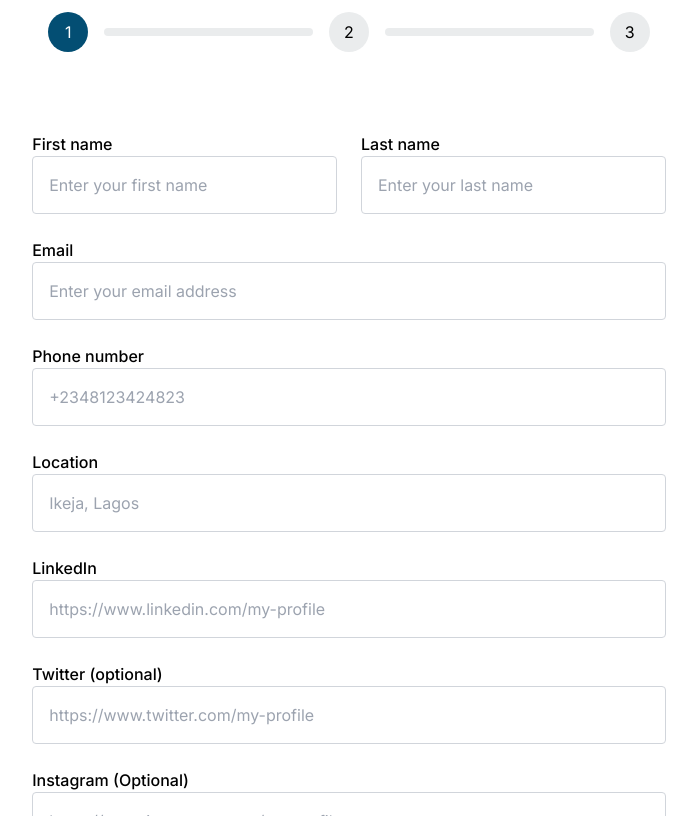
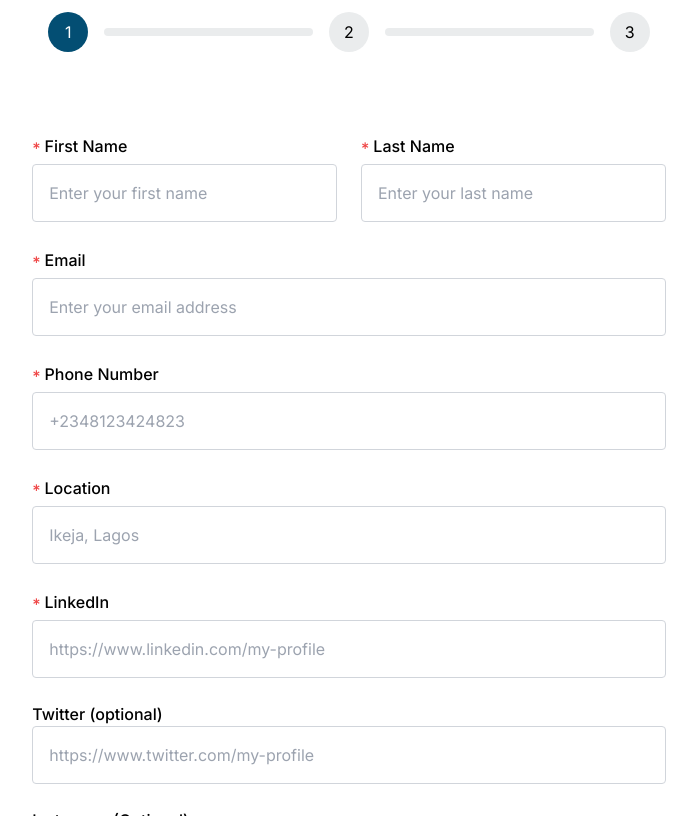
Before and after one commit to GoViral01/phoenix-vc, a Next.js app: page /founders/register in a window 1280 px wide. Shown: the part 420-1236 px from the top of the page, without its empty margins (291-988 px from the left). Built offline with nearby package versions, Linux system fonts and the light colour scheme.

Commit message:
refactor: form label

```diff
--- a/src/components/founders/BusinessInfoForm.tsx
+++ b/src/components/founders/BusinessInfoForm.tsx
@@ -6,6 +6,7 @@ import { useForm, useFormContext } from "react-hook-form";
 import { z } from "zod";
 import { zodResolver } from "@hookform/resolvers/zod";
 import FormNavigation from "@/app/founders/register/FormNavigation";
+import FormLabel from "../shared/FormLabel";
 
 interface Props {
   onFinish: (data: BusinessInfoFormSchema) => void;
@@ -47,9 +48,11 @@ const BusinessInfoForm = ({ onFinish, onBack }: Props) => {
     <form onSubmit={onSubmit}>
       <div aria-label="investor registration form">
         <div className="mb-6">
-          <label className="font-medium mb-1" htmlFor="startupName">
-            Startup Name
-          </label>
+          <FormLabel
+            inputId="startupName"
+            labelText="Startup Name"
+            required={true}
+          />
           <input
             type="text"
             id="startupName"
@@ -65,9 +68,7 @@ const BusinessInfoForm = ({ onFinish, onBack }: Props) => {
         </div>
 
         <div className="mb-6">
-          <label className="font-medium mb-1" htmlFor="website">
-            Website
-          </label>
+          <FormLabel inputId="website" labelText="Website" required={true} />
           <input
             type="text"
             id="website"
@@ -83,9 +84,11 @@ const BusinessInfoForm = ({ onFinish, onBack }: Props) => {
         </div>
 
         <div className="mb-6">
-          <label className="font-medium mb-1" htmlFor="businessOverview">
-            Business Overview
-          </label>
+          <FormLabel
+            inputId="businessOverview"
+            labelText="Business Overview"
+            required={true}
+          />
           <textarea
             id="businessOverview"
             placeholder="Describe what your business does in two paragraphs"
@@ -100,9 +103,11 @@ const BusinessInfoForm = ({ onFinish, onBack }: Props) => {
         </div>
 
         <div className="mb-6">
-          <label className="font-medium mb-1" htmlFor="elevatorPitch">
-            Elevator Pitch
-          </label>
+          <FormLabel
+            inputId="elevatorPitch"
+            labelText="Elevator Pitch"
+            required={true}
+          />
           <textarea
             id="elevatorPitch"
             placeholder="provide your elevator pitch between 50 to 80 characters long"
@@ -117,12 +122,10 @@ const BusinessInfoForm = ({ onFinish, onBack }: Props) => {
         </div>
 
         <div className="mb-6">
-          <label className="font-medium mb-1" htmlFor="BlinkedIn">
-            LinkedIn
-          </label>
+          <FormLabel inputId="linkedIn" labelText="LinkedIn" required={true} />
           <input
             type="text"
-            id="BlinkedIn"
+            id="linkedIn"
             placeholder="https://www.linkedin.com/my-profile"
             {...register("business_linkedIn")}
             className="w-full rounded border border-[#D1D5DB] p-4"
--- a/src/components/founders/ContactForm.tsx
+++ b/src/components/founders/ContactForm.tsx
@@ -9,6 +9,8 @@ import { getRecordByEmail } from "@/app/action";
 import FormNavigation from "@/app/founders/register/FormNavigation";
 import { ZodSchema, z } from "zod";
 import { zodResolver } from "@hookform/resolvers/zod";
+import FormRequiredIndicator from "../shared/FormLabel";
+import FormLabel from "../shared/FormLabel";
 
 interface Props {
   onFinish: (data: ContactFormSchema) => void;
@@ -70,9 +72,11 @@ const ContactForm = ({ onFinish }: Props) => {
       <div>
         <div className="grid md:grid-cols-2 gap-6 mb-6">
           <div>
-            <label className="font-medium mb-1" htmlFor="firstName">
-              First name
-            </label>
+            <FormLabel
+              inputId="firstName"
+              labelText="First name"
+              required={true}
+            />
             <input
               type="text"
               id="firstName"
@@ -88,9 +92,11 @@ const ContactForm = ({ onFinish }: Props) => {
           </div>
 
           <div>
-            <label className="font-medium mb-1" htmlFor="lastName">
-              Last name
-            </label>
+            <FormLabel
+              inputId="lastName"
+              labelText="Last name"
+              required={true}
+            />
             <input
               type="text"
               id="lastName"
@@ -107,9 +113,7 @@ const ContactForm = ({ onFinish }: Props) => {
         </div>
 
         <div className="mb-6">
-          <label className="font-medium mb-1" htmlFor="email">
-            Email
-          </label>
+          <FormLabel inputId="email" labelText="Email" required={true} />
           <input
             type="email"
             id="email"
@@ -137,9 +141,11 @@ const ContactForm = ({ onFinish }: Props) => {
         </div>
 
         <div className="mb-6">
-          <label className="font-medium mb-1" htmlFor="phoneNumber">
-            Phone number
-          </label>
+          <FormLabel
+            inputId="phoneNumber"
+            labelText="Phone number"
+            required={true}
+          />
           <input
             type="text"
             id="phoneNumber"
@@ -155,9 +161,7 @@ const ContactForm = ({ onFinish }: Props) => {
         </div>
 
         <div className="mb-6">
-          <label className="font-medium mb-1" htmlFor="location">
-            Location
-          </label>
+          <FormLabel inputId="location" labelText="Location" required={true} />
           <input
             type="text"
             id="location"
@@ -173,9 +177,7 @@ const ContactForm = ({ onFinish }: Props) => {
         </div>
 
         <div className="mb-6">
-          <label className="font-medium mb-1" htmlFor="linkedIn">
-            LinkedIn
-          </label>
+          <FormLabel inputId="linkedIn" labelText="LinkedIn" required={true} />
           <input
             type="text"
             id="linkedIn"
--- a/src/components/founders/InvestmentDetailsForm.tsx
+++ b/src/components/founders/InvestmentDetailsForm.tsx
@@ -18,6 +18,7 @@ import { z } from "zod";
 import { zodResolver } from "@hookform/resolvers/zod";
 import FormNavigation from "@/app/founders/register/FormNavigation";
 import { ImSpinner9 } from "react-icons/im";
+import FormLabel from "../shared/FormLabel";
 
 interface Props {
   onFinish: (data: InvestmentDetailsFormSchema) => void;
@@ -95,7 +96,10 @@ const InvestmentDetailsForm = ({ onFinish, onBack }: Props) => {
               className="font-medium cursor-pointer mb-1"
               onBlur={field.onBlur}
             >
-              Upload pitch deck
+              <div className="flex items-center gap-1">
+                <span className="pt-1 pointer-events-none text-red-500">*</span>
+                Upload pitch deck
+              </div>
               <div className="rounded border border-dashed border-[#BFBFBF] bg-[#FCFCFC] p-4 mb-6 flex flex-col items-center">
                 <MdOutlineFileUpload className="text-black-8 text-2xl" />
                 <strong className="text-primary my-1">
@@ -127,19 +131,21 @@ const InvestmentDetailsForm = ({ onFinish, onBack }: Props) => {
                 multiple={false}
                 hidden
               />
+              {errors?.pitch_deck && (
+                <p className="text-sm text-red-600">
+                  {errors.pitch_deck.message}
+                </p>
+              )}
             </label>
           )}
         />
-        {errors?.pitch_deck && (
-          <p className="text-sm text-red-600 mt-1">
-            {errors.pitch_deck.message}
-          </p>
-        )}
 
         <div className="mb-6">
-          <label className="font-medium mb-1" htmlFor="businessStage">
-            Business Stage
-          </label>
+          <FormLabel
+            inputId="businessStage"
+            labelText="Business Stage"
+            required={true}
+          />
           <Controller
             control={control}
             name="business_stage"
@@ -157,16 +163,14 @@ const InvestmentDetailsForm = ({ onFinish, onBack }: Props) => {
           />
 
           {errors?.business_stage && (
-            <p className="text-sm text-red-600 mt-1">
+            <p className="text-sm text-red-600">
               {errors.business_stage.message}
             </p>
           )}
         </div>
 
         <div className="mb-6">
-          <label className="font-medium mb-1" htmlFor="niche">
-            Niche
-          </label>
+          <FormLabel inputId="niche" labelText="niche" required={true} />
           <Controller
             control={control}
             name="niche"
@@ -185,15 +189,17 @@ const InvestmentDetailsForm = ({ onFinish, onBack }: Props) => {
           />
 
           {errors?.niche && (
-            <p className="text-sm text-red-600 mt-1">{errors.niche.message}</p>
+            <p className="text-sm text-red-600">{errors.niche.message}</p>
           )}
         </div>
 
         {watchedNiche === "others" && (
           <div className="mb-6">
-            <label className="font-medium mb-1" htmlFor="otherNiche">
-              Other Niche
-            </label>
+            <FormLabel
+              inputId="otherNiche"
+              labelText="Other Niche"
+              required={true}
+            />
             <input
               type="text"
               id="otherNiche"
@@ -202,7 +208,7 @@ const InvestmentDetailsForm = ({ onFinish, onBack }: Props) => {
               className="w-full rounded border border-[#D1D5DB] p-4"
             />
             {errors?.other_niche && (
-              <p className="text-sm text-red-600 mt-1">
+              <p className="text-sm text-red-600">
                 {errors.other_niche.message}
               </p>
             )}
@@ -210,9 +216,12 @@ const InvestmentDetailsForm = ({ onFinish, onBack }: Props) => {
         )}
 
         <div className="mb-6">
-          <label className="font-medium mb-1" htmlFor="businessHighlight">
-            Business highlights (list the reasons why we should invest)
-          </label>
+          <FormLabel
+            inputId="businessHighlight"
+            labelText="Business highlights (list the reasons why we should invest)"
+            required={true}
+          />
+
           <textarea
             id="businessHighlight"
             placeholder="In 6-10 paragraph, list the reasons we should invest in your startup"
@@ -220,16 +229,19 @@ const InvestmentDetailsForm = ({ onFinish, onBack }: Props) => {
             className="w-full rounded border border-[#D1D5DB] p-4 min-h-52 resize-none hover:resize-y"
           />
           {errors?.business_highlights && (
-            <p className="text-sm text-red-600 mt-1">
+            <p className="text-sm text-red-600">
               {errors.business_highlights.message}
             </p>
           )}
         </div>
 
         <div className="mb-6">
-          <label className="font-medium mb-1" htmlFor="investmentSought">
-            Investment Sought
-          </label>
+          <FormLabel
+            inputId="investmentSought"
+            labelText=" Investment Sought"
+            required={true}
+          />
+
           <input
             type="text"
             id="investmentSought"
@@ -238,16 +250,18 @@ const InvestmentDetailsForm = ({ onFinish, onBack }: Props) => {
             className="w-full rounded border border-[#D1D5DB] p-4"
           />
           {errors?.investment_sought && (
-            <p className="text-sm text-red-600 mt-1">
+            <p className="text-sm text-red-600">
               {errors.investment_sought.message}
             </p>
           )}
         </div>
 
         <div className="mb-6">
-          <label className="font-medium mb-1" htmlFor="preMoneyValuation">
-            Pre-Money Valuation
-          </label>
+          <FormLabel
+            inputId="preMoneyValuation"
+            labelText="Pre-Money Valuation"
+            required={true}
+          />
           <input
             type="text"
             id="preMoneyValuation"
@@ -256,7 +270,7 @@ const InvestmentDetailsForm = ({ onFinish, onBack }: Props) => {
             className="w-full rounded border border-[#D1D5DB] p-4"
           />
           {errors?.premoney_valuation && (
-            <p className="text-sm text-red-600 mt-1">
+            <p className="text-sm text-red-600">
               {errors.premoney_valuation.message}
             </p>
           )}
@@ -285,7 +299,7 @@ const InvestmentDetailsForm = ({ onFinish, onBack }: Props) => {
               </Link>
             </label>
             {errors?.tos && (
-              <p className="text-sm text-red-600 mt-1">{errors.tos.message}</p>
+              <p className="text-sm text-red-600">{errors.tos.message}</p>
             )}
           </div>
         </div>
--- /dev/null
+++ b/src/components/shared/FormLabel.tsx
@@ -0,0 +1,23 @@
+import React from "react";
+
+type TLabelProps = {
+  inputId: string;
+  labelText: string;
+  required: boolean;
+};
+
+function FormLabel({ inputId, labelText, required = false }: TLabelProps) {
+  return (
+    <label
+      className="font-medium mb-1 flex items-center gap-1 capitalize"
+      htmlFor={inputId}
+    >
+      {required && (
+        <span className="pt-1 pointer-events-none text-red-500">*</span>
+      )}
+      <span>{labelText}</span>
+    </label>
+  );
+}
+
+export default FormLabel;
```
